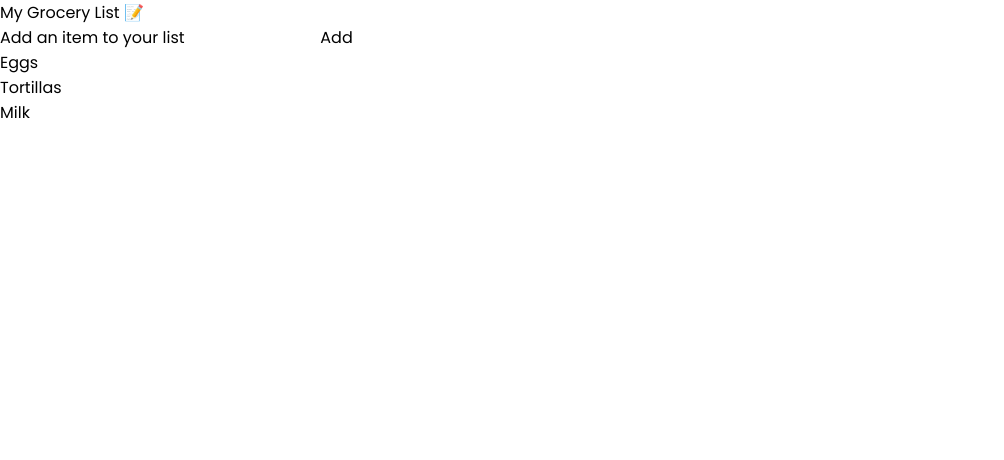
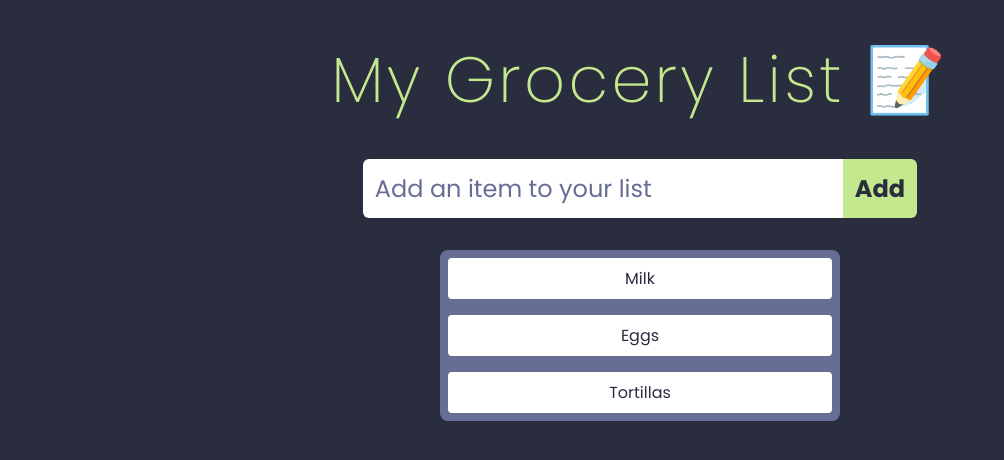
Before and after one commit to ramgarces/my-grocery-list, a plain HTML site: page index.html in a window 1280 px wide. Shown: the whole page, without its empty margins (0-1004 px from the left). Drawn offline with Linux system fonts and the light colour scheme.

Commit message:
Add style

```diff
--- a/index.html
+++ b/index.html
@@ -9,7 +9,7 @@
     <link rel="stylesheet" href="reset.css" />
     <link rel="preconnect" href="https://fonts.googleapis.com">
     <link rel="preconnect" href="https://fonts.gstatic.com" crossorigin>
-    <link href="https://fonts.googleapis.com/css2?family=Poppins:wght@100;400;700&display=swap" rel="stylesheet">
+    <link href="https://fonts.googleapis.com/css2?family=Poppins:wght@200;400;700&display=swap" rel="stylesheet">
     <link rel="stylesheet" href="style.css"/>
 </head>
 
@@ -23,9 +23,9 @@
         <button id="addBtn" type="submit">Add</button>
     </form>
     <ul id="groceryList">
+        <li class="groceryItem">Milk</li>
         <li class="groceryItem">Eggs</li>
         <li class="groceryItem">Tortillas</li>
-        <li class="groceryItem">Milk</li>
     </ul>
 </body>
 
--- a/style.css
+++ b/style.css
@@ -1,16 +1,83 @@
 :root {
-    --background:	#292d3e
-    --foreground:	#959dcb
-    --comment:	#676e95
-    --accent:	#c3e88d
-    --redish:	#ff5370
-    --orangish:	#f78c6c
-    --yellowish:	#ffcb6b
-    --greenish:	#c3e88d
-    --bluish:	#82aaff
-    --purplish:	#c792ea
+    --background:#292d3e;
+    --foreground:#959dcb;
+    --comment:#676e95;
+    --accent:#c3e88d;
+    --redish:#ff5370;
+    --orangish:#f78c6c;
+    --yellowish:#ffcb6b;
+    --greenish:#c3e88d;
+    --bluish:#82aaff;
+    --purplish:#c792ea;
 }
 
 body {
+    background-color: var(--background);
+    color: var(--foreground);
+    display: flex;
+    flex-direction: column;
+    justify-content: center;
+    align-items: center;
     font-family: 'Poppins', sans-serif;
+
 }
+
+.title {
+    margin: 0.5em;
+    font-size: 4em;
+    font-weight: lighter;
+    letter-spacing: 0.05em;
+    color: var(--accent)
+}
+
+.newGroceryForm {
+    display: flex;
+}
+
+#newGrocery {
+    background-color: white;
+    color: var(--comment);
+    padding: 0.5em;
+    width: 20em;
+    font-size: 1.5em;
+    border-radius: 0.25em 0 0 0.25em;
+}
+
+#addBtn {
+    background-color: var(--accent);
+    color: var(--background);
+    padding: 0.5em;
+    font-size: 1.5em;
+    font-weight: bold;
+    cursor: pointer;
+    border-radius: 0 0.25em 0.25em 0;
+}
+
+#addBtn:hover {
+    background-color: var(--purplish)
+}
+
+#groceryList {
+    display: flex;
+    flex-direction: column;
+    align-items: center;
+    justify-content: center;
+    margin-top: 2em;
+    border-radius: 0.5em;
+    background-color: var(--comment);
+}
+
+.groceryItem {
+    background-color: white;
+    color: var(--background);
+    margin: 0.5em;
+    width: 24em;
+    text-align: center;
+    padding: 0.5em;
+    border-radius: 0.25em;
+}
+
+.groceryItem:hover {
+    background-color: var(--purplish);
+    font-weight: bold;
+}
```
